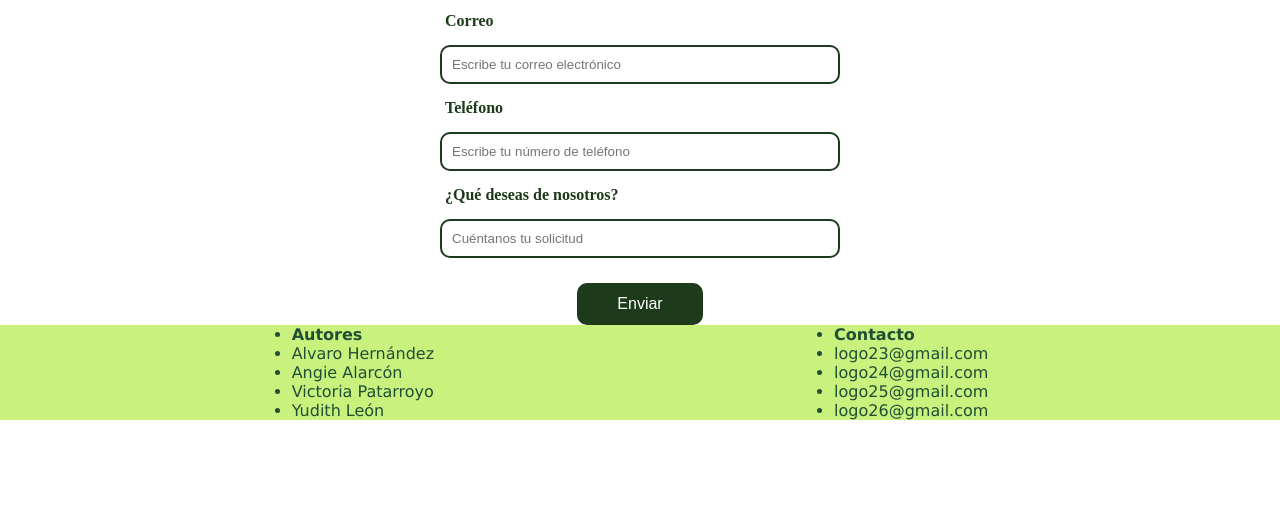
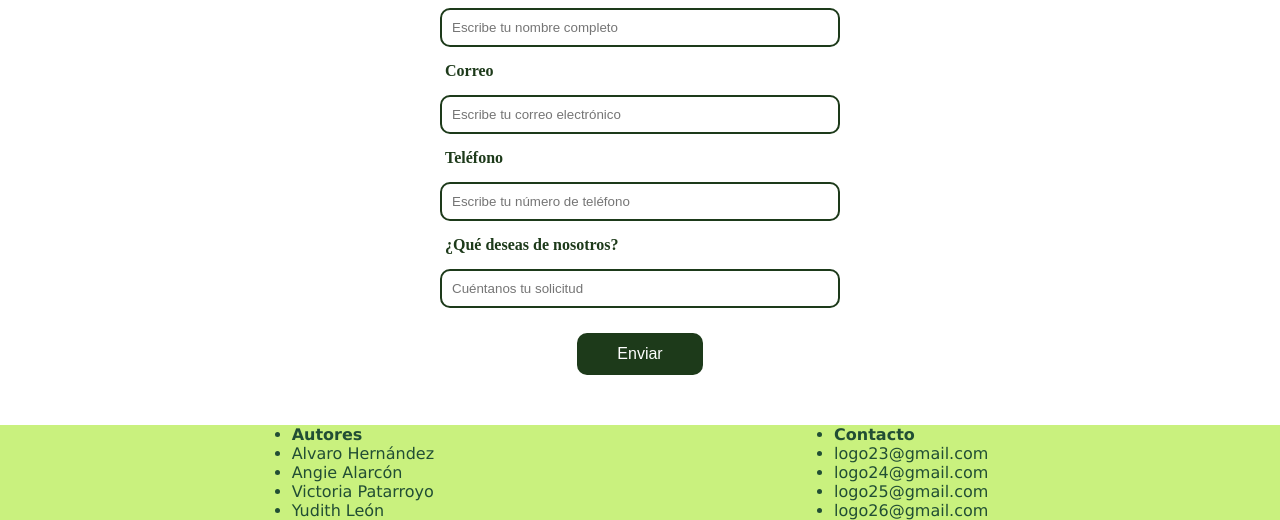
Before and after one commit to victoriapatarroyo/TallerSitioBlog, a plain HTML site: page contactenos.html in a window 1280 px wide. Shown: the part 437-957 px from the top of the page. Before the commit the page ends 857 px from the top, so only its background shows below. Drawn offline with Linux system fonts and the light colour scheme.

Commit message:
integracion Alvaro

```diff
--- a/contactenos.html
+++ b/contactenos.html
@@ -5,6 +5,7 @@
         <meta name="viewport" content="width=device-width, initial-scale=1.0">
         <title>Contáctenos</title>
         <link rel="stylesheet" href="css/contactenos.css">
+        <link rel="stylesheet" href="./css/style.css">
     </head>
     <body>
 
@@ -25,8 +26,6 @@
             </nav>
         </header>
 
-
-    <main>
         <!-- El baner -->
         <header class="banner">
             <div class="overlay">
@@ -35,20 +34,26 @@
                     bienestar.</p>
             </div>
         </header>
+        <main>
+
             <h1>Contáctenenos</h1>
 
             <form>
                 <label for="nombre">Nombre Completo</label>
-            <input type="text" id="nombre" placeholder="Escribe tu nombre completo">
+                <input type="text" id="nombre"
+                    placeholder="Escribe tu nombre completo">
 
                 <label for="correo">Correo</label>
-            <input type="email" id="correo" placeholder="Escribe tu correo electrónico">
+                <input type="email" id="correo"
+                    placeholder="Escribe tu correo electrónico">
 
                 <label for="telefono">Teléfono</label>
-            <input type="tel" id="telefono" placeholder="Escribe tu número de teléfono">
+                <input type="tel" id="telefono"
+                    placeholder="Escribe tu número de teléfono">
 
                 <label for="mensaje">¿Qué deseas de nosotros?</label>
-            <input type="text" id="mensaje" placeholder="Cuéntanos tu solicitud">
+                <input type="text" id="mensaje"
+                    placeholder="Cuéntanos tu solicitud">
 
                 <button type="submit">Enviar</button>
             </form>
--- a/css/contactenos.css
+++ b/css/contactenos.css
@@ -11,8 +11,12 @@ body {
     color: #214E34;
 }
 
+main{
+    margin:  50px;
+}
 main h1 {
     text-align: center;
+
 }
 
 
@@ -27,6 +31,7 @@ form {
     gap: 15px;
     max-width: 400px;
     margin: 0 auto;
+
 }
 
 label {
```
Lines whose indentation alone changed are shown as unchanged.
